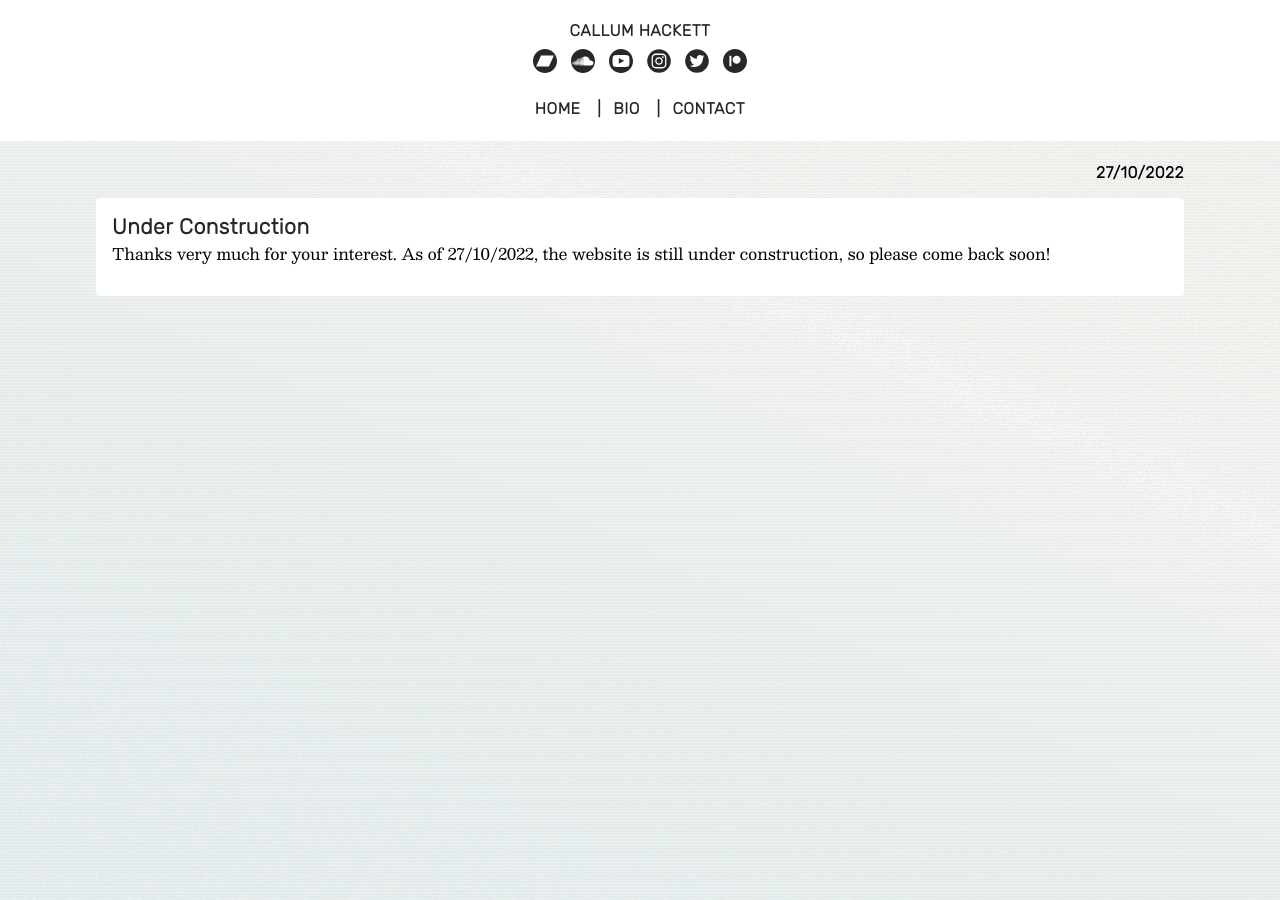
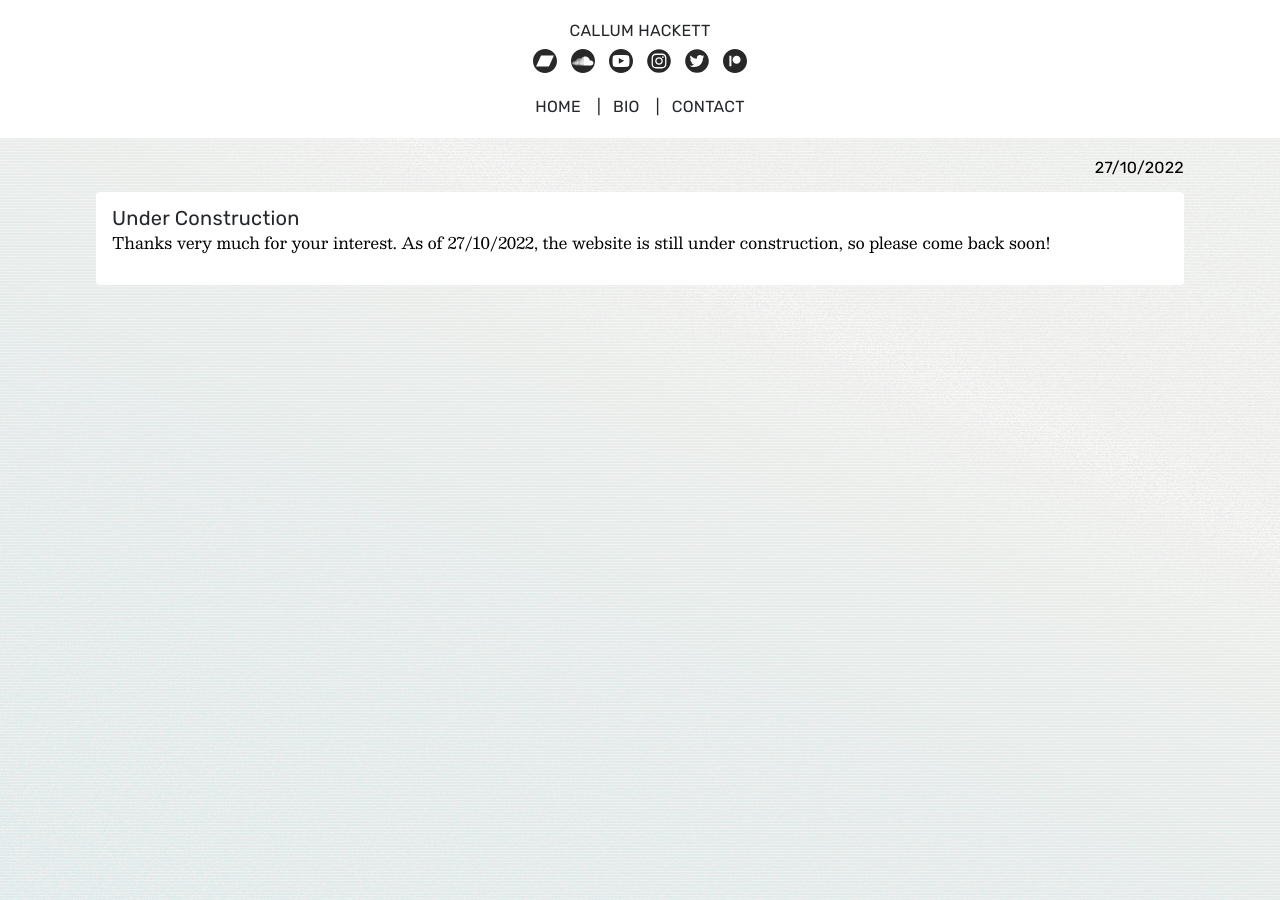
Before and after one commit to callumhackett/callumhackett.github.io, a Jekyll site: the page built from under_construction.md, in a window 1280 px wide. Built offline with Jekyll 4.4.1, drawn with Linux system fonts in a browser that asks for light colours.

Commit message:
improved font rendering in firefox

```diff
--- a/_includes/soundcloud.html
+++ b/_includes/soundcloud.html
@@ -1 +1 @@
-<iframe title="Soundcloud player" width="100%" height="100%" scrolling="yes" frameborder="yes" allow="autoplay" src="{{ include.embed }}&color=%23E95120&auto_play=false&hide_related=true&show_comments=true&show_user=true&show_reposts=false&show_teaser=true&visual=false"></iframe>
+<iframe title="Soundcloud player" width="100%" height="100%" scrolling="yes" frameborder="no" allow="autoplay" src="{{ include.embed }}&color=%23E95120&auto_play=false&hide_related=true&show_comments=true&show_user=true&show_reposts=false&show_teaser=true&visual=false"></iframe>
--- a/assets/css/core.css
+++ b/assets/css/core.css
@@ -3,14 +3,12 @@
 /* Font Imports */
 @font-face {
     font-family: rubik;
-    src: url('/assets/fonts/rubik.woff2') format('woff2'),
-         url('/assets/fonts/rubik.woff') format('woff');
+    src: url('/assets/fonts/rubik-regular.woff2') format('woff2');
     font-style: normal;
 }
 @font-face {
     font-family: rubik;
-    src: url('/assets/fonts/rubik-italic.woff2') format('woff2'),
-         url('/assets/fonts/rubik-italic.woff') format('woff');
+    src: url('/assets/fonts/rubik-italic.woff2') format('woff2');
     font-style: italic;
 }
 @font-face {
@@ -35,15 +33,16 @@
 /* Fonts */
 #navigation, h1, h2, #metadata {
     font-family: rubik, Helvetica, Arial, sans-serif;
-    font-weight: bold;
-    letter-spacing: 0.5px;
+    font-weight: normal;
+    line-height: 1em;
+    letter-spacing: 0.25px;
 }
 #header h1, #navigation, #metadata {
     font-size: 1em;
     text-transform: uppercase;
 }
 #main-table h1, #main-table h2 {
-    font-size: 1.33em;
+    font-size: 1.25em;
     margin: 0 0 0.25em 0;
 }
 p {
```
Also changed, not shown: assets/fonts/rubik-italic.woff (deleted), assets/fonts/rubik-italic.woff2, assets/fonts/rubik-regular.woff2 (added), assets/fonts/rubik.woff (deleted), assets/fonts/rubik.woff2 (deleted).
